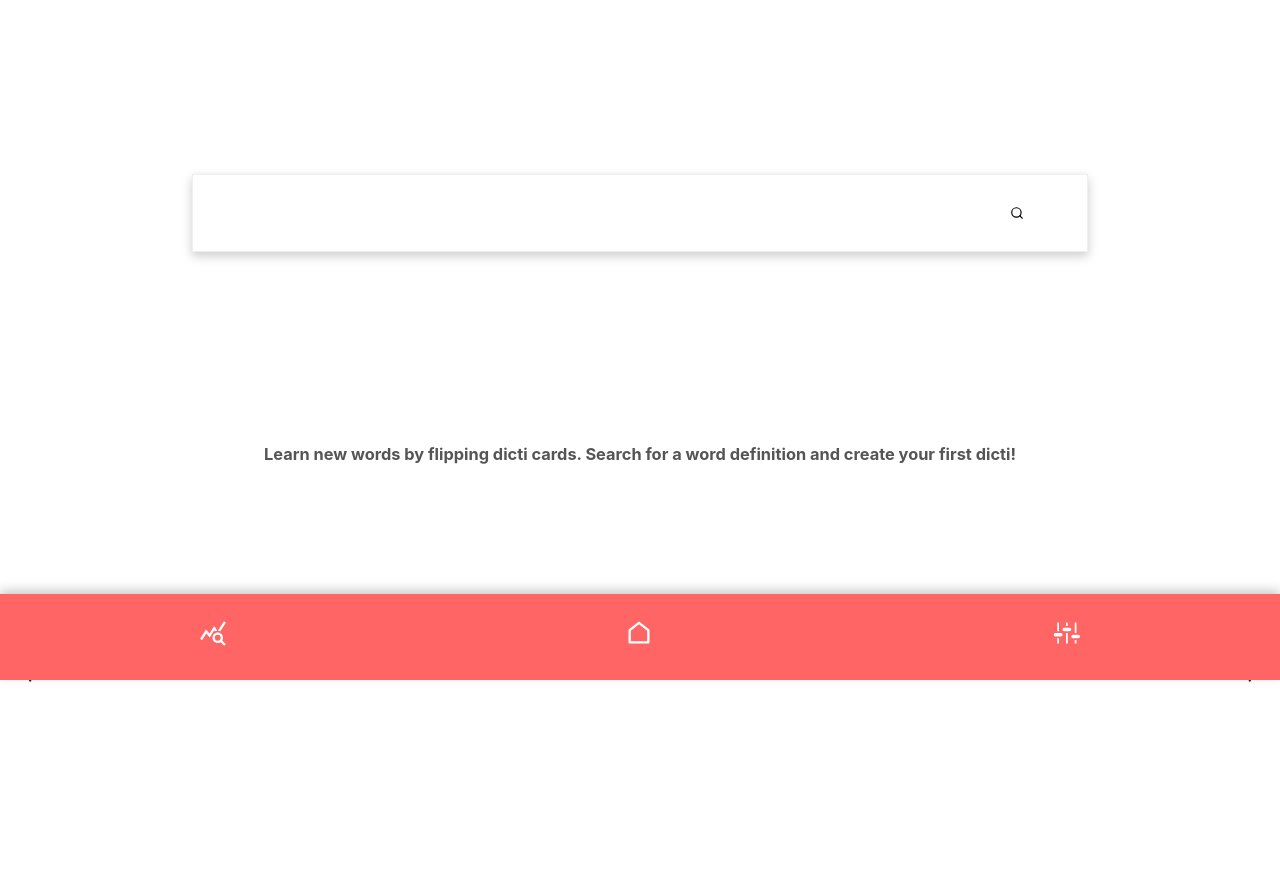
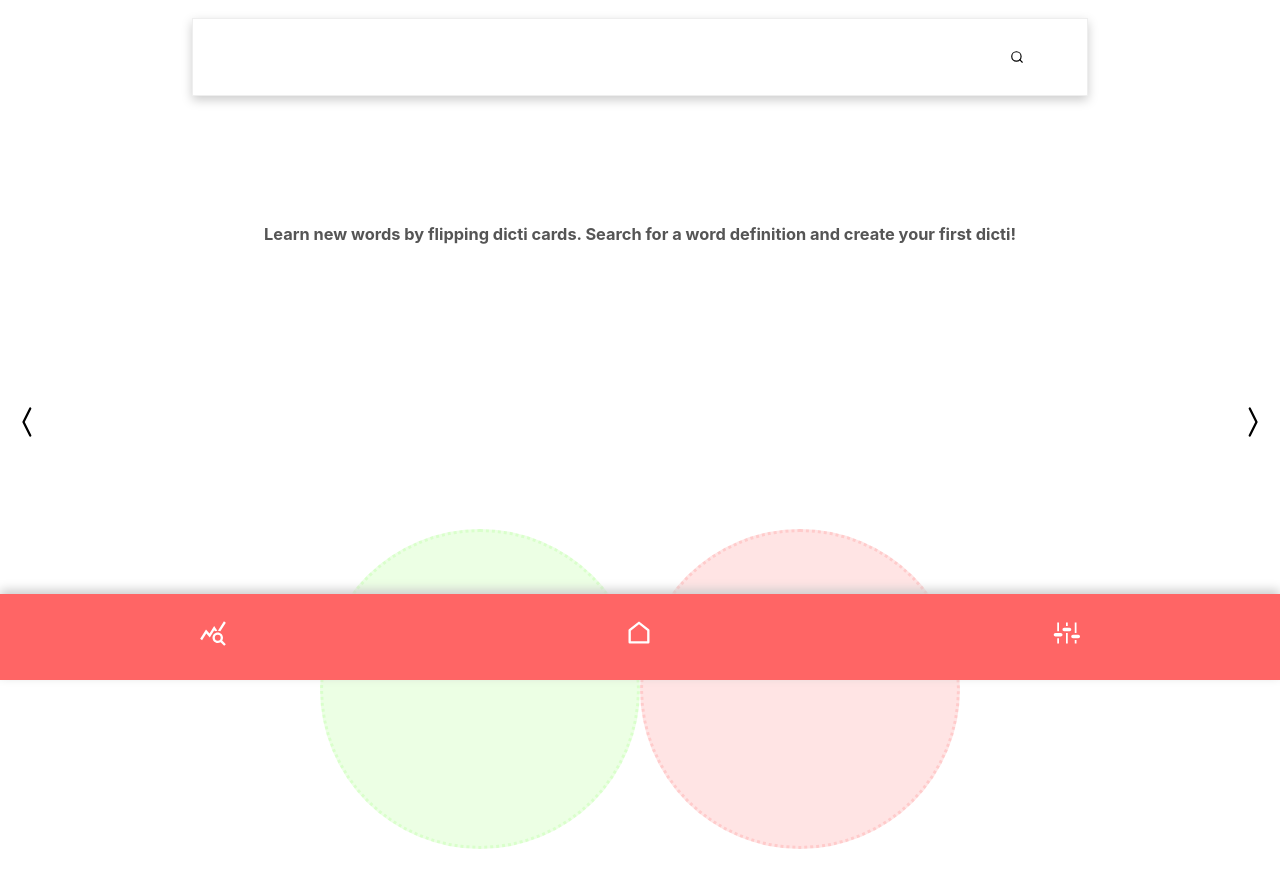
Before and after one commit to cyq7/dicti, a React (Create React App) app: page / in a window 1280 px wide. Shown: the part 120-1008 px from the top of the page. Built offline with nearby package versions, Linux system fonts and the light colour scheme.

Commit message:
add definition length limitation and new styles to cards in carousel

```diff
--- a/package.json
+++ b/package.json
@@ -9,6 +9,7 @@
     "axios": "^0.23.0",
     "node-sass": "^6.0.1",
     "react": "^17.0.2",
+    "react-dnd": "^14.0.4",
     "react-dom": "^17.0.2",
     "react-icons": "^4.3.1",
     "react-scripts": "4.0.3",
--- a/src/components/FlipCardForm.js
+++ b/src/components/FlipCardForm.js
@@ -42,8 +42,16 @@ export default function FlipCardForm({currentDefinitions, word, displayForm, han
     }
 
     const handleAdd = async (e) => {
-        await addFlipCard(e);
-        resetActiveWord();
+        e.preventDefault();
+        let definition = textAreaRef.current.innerText;
+        if (definition.length < 200) {
+            await addFlipCard(e);
+            resetActiveWord();
+        } else if (definition.length === 0){
+            alert('Definition cannot be empty')
+        } else {
+            alert('Definition can contain only 300 characters')
+        }
     }
 
     if(displayForm) {
--- a/src/components/FlipCards.js
+++ b/src/components/FlipCards.js
@@ -55,6 +55,10 @@ export default function FlipCards({isActive}) {
                 />
             </div>
             <p>{flipCards[0] ? `${index+1}/${numberOfCards}` : ""}</p>
+            <div className="target-wrapper">
+                <div className="target save"></div>
+                <div className="target delete"></div>
+            </div>
         </div>
     )
 }
--- a/src/components/WordDetails.js
+++ b/src/components/WordDetails.js
@@ -73,7 +73,11 @@ export default function WordDetails({details, handleSearch, resetActiveWord}) {
         return (
             <div key={`${title} ${uuidv4()}`} className="definitions">
                 <div className="word-label">
-                    <button onClick={() => {playAudio(phoneticText[0].audio)}} className="audio"><AiOutlineAudio className='icon'/></button>
+                    <button
+                        onClick={() => {playAudio(phoneticText[0].audio)}}
+                        className="audio">
+                        {phoneticText[0].audio ? <AiOutlineAudio className='icon'/> : null}
+                    </button>
                     <div>
                         <h2>{title}</h2>
                         <p className="phonetic">- {phoneticText.length > 0 ? phoneticText[0].text : null} -</p>
--- a/src/components/styles/App.scss
+++ b/src/components/styles/App.scss
@@ -6,7 +6,7 @@
     font-size: 14px;
     padding-bottom: 15%;
     overflow-x: hidden;
-    margin-top: 20%;
+    margin-top: 100px;
 
     form {
         position: relative;
--- a/src/components/styles/FlipCard.scss
+++ b/src/components/styles/FlipCard.scss
@@ -41,6 +41,7 @@
 
         .flip-card-back {
             transform: rotateY(180deg);
+            padding: 2em;
         }
     }
 
@@ -70,8 +71,24 @@
 
 .prev-card {
     transform: translateX(calc(-50% - 200px)) translateY(-20px) rotate(5deg) scale(0.85);
+
+    &:nth-child(2n) {
+        transform: translateX(calc(-50% - 200px)) translateY(-20px) rotate(10deg) scale(0.85);
+    }
+
+    &:nth-child(3n) {
+        transform: translateX(calc(-50% - 200px)) translateY(-20px) rotate(0deg) scale(0.85);
+    }
 }
 
 .next-card {
     transform: translateX(calc(-50% + 200px)) translateY(-20px) rotate(-5deg) scale(0.85);
+
+    &:nth-child(2n) {
+        transform: translateX(calc(-50% + 200px)) translateY(-20px) rotate(-10deg) scale(0.85);
+    }
+
+    &:nth-child(3n) {
+        transform: translateX(calc(-50% + 200px)) translateY(-20px) rotate(0) scale(0.85);
+    }
 }
--- a/src/components/styles/FlipCards.scss
+++ b/src/components/styles/FlipCards.scss
@@ -1,16 +1,18 @@
 .flip-cards {
+    position: relative;
     display: flex;
     flex-direction: column;
     align-items: center;
     justify-content: center;
-    padding: 10% 0;
+    padding: 5% 0 0;
     width: 100%;
     text-align: center;
+    max-height: 100vh;
 
     .carousel {
         position: relative;
         width: 100%;
-        margin: 30px;
+        margin: 20px;
 
         .cards {
             position: relative;
@@ -21,10 +23,11 @@
 
         .carousel-arrow {
             position: absolute;
-            top: 40%;
+            top: 35%;
             z-index: 50;
             font-size: 4em;
             padding: 10px;
+            cursor: pointer;
 
             &:hover {
                 font-size: 5em;
@@ -44,4 +47,31 @@
         color: #555;
         padding: 2%;
     }
+
+    .target-wrapper {
+        position: relative;
+        height: 40vh;
+        display: flex;
+        align-items: center;
+        justify-content: space-around;
+
+        .target {
+            height: 100%;
+            width: 40vh;
+            opacity: 0.2;
+            border-radius: 50%;
+            z-index: -1;
+            transform: translateY(-10vh);
+        }
+
+        .save {
+            background: rgb(162, 255, 125);
+            border: 3px dotted rgb(72, 255, 0);
+        }
+
+        .delete {
+            background: rgb(255, 125, 125);
+            border: 3px dotted rgb(255, 0, 0);
+        }
+    }
 }
--- a/src/components/styles/Header.scss
+++ b/src/components/styles/Header.scss
@@ -7,7 +7,6 @@
     background: #FF6565;
     color: white;
     width: 100%;
-    margin-bottom: 5%;
     box-shadow: 0 4px 10px #ccc;
     z-index: 100;
 
```
Also changed, not shown: src/components/MoreOptions.js (added, +16 -0 lines), 1 other file (tests, documents, lock files or other folders).
